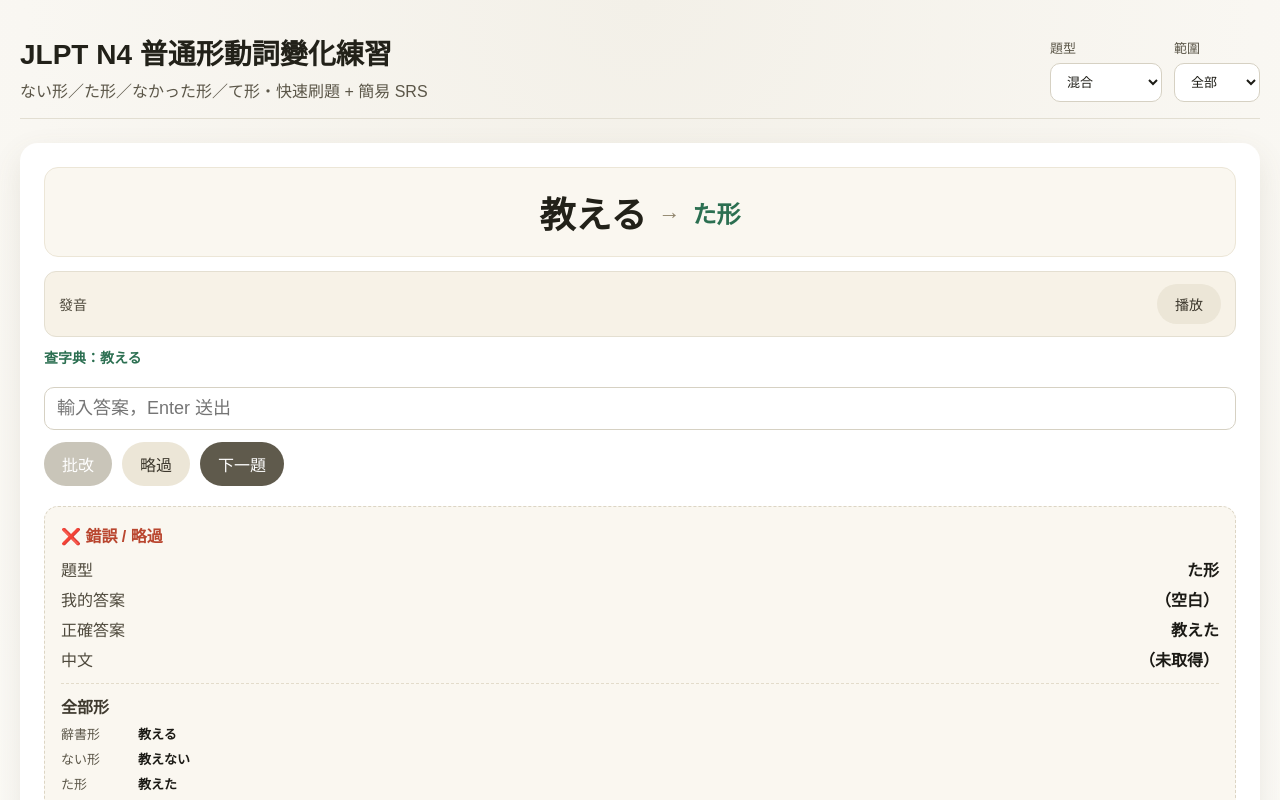
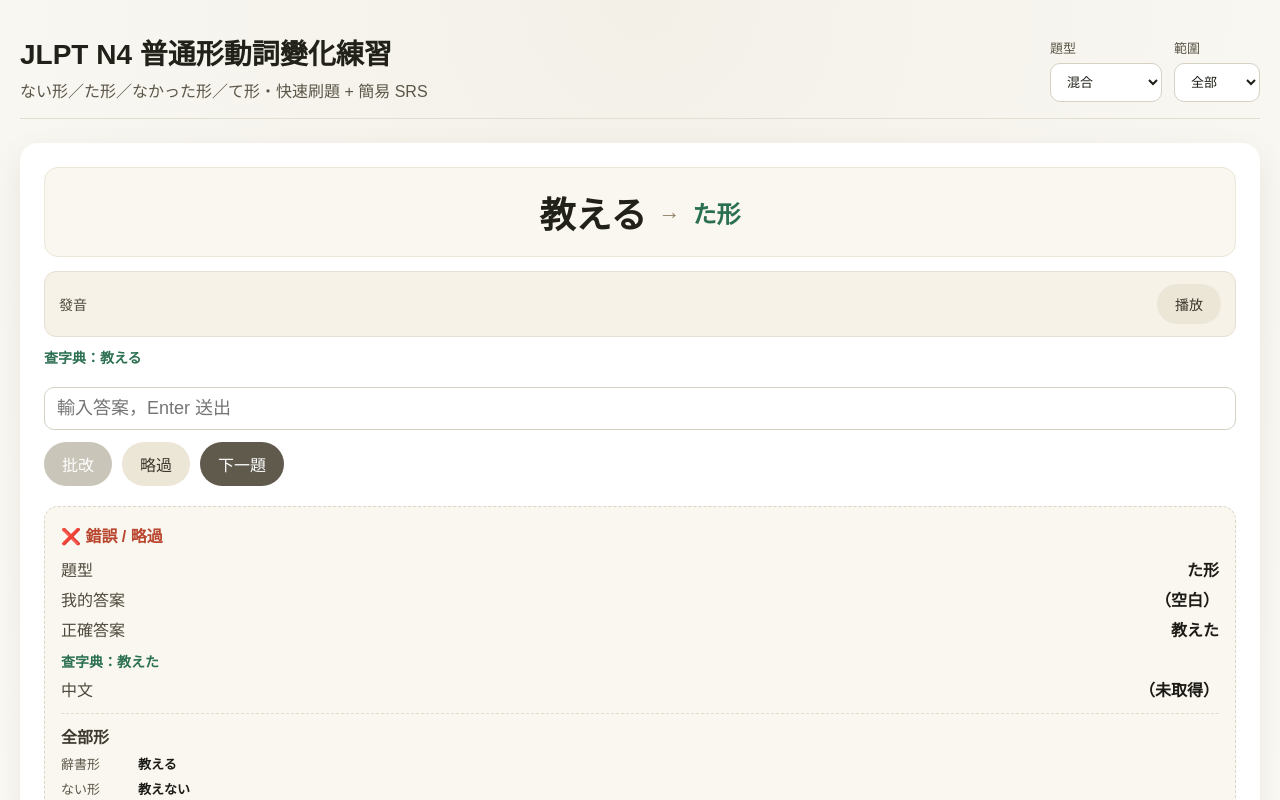
Before and after one commit to ddsakura/learnJapanese, a React (Vite) app: page / in a window 1280 px wide. Both pictures are taken after a click on the button "略過". Shown: the top 800 px of the page. Built offline with nearby package versions, Linux system fonts and the light colour scheme.

Commit message:
Add dictionary link for correct answers in results

```diff
--- a/src/App.tsx
+++ b/src/App.tsx
@@ -777,6 +777,17 @@ function pruneSrs(srs: Record<string, SrsState>, bank: VerbCard[]) {
                   <span>正確答案</span>
                   <strong>{result.correctAnswer}</strong>
                 </div>
+                <div className="dictionary-link">
+                  <a
+                    href={`https://mazii.net/zh-TW/search/word/jatw/${encodeURIComponent(
+                      result.correctAnswer
+                    )}`}
+                    target="_blank"
+                    rel="noreferrer"
+                  >
+                    查字典：{result.correctAnswer}
+                  </a>
+                </div>
                 {question && (
                   <div className="result-row">
                     <span>中文</span>
```
